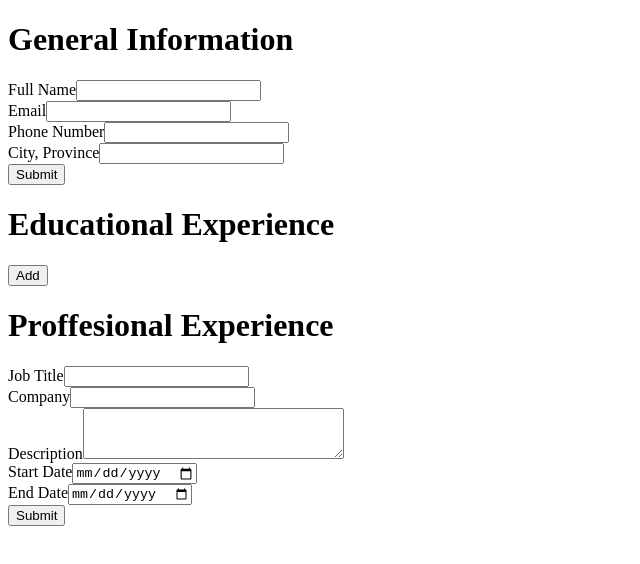
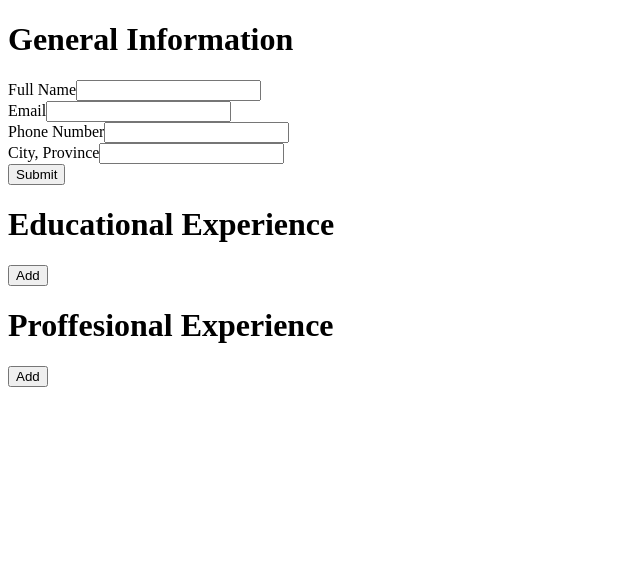
Before and after one commit to JBisquick/cv, a React (Vite) app: page / in a window 1280 px wide. Shown: the top 564 px of the page, without its empty margins (0-640 px from the left). Built offline with nearby package versions, Linux system fonts and the light colour scheme.

Commit message:
Add cancel/add button to job info form

```diff
--- a/src/components/JobInfo.jsx
+++ b/src/components/JobInfo.jsx
@@ -1,8 +1,35 @@
-function JobInfo({onSubmit, jobs}) {
+import { useState } from 'react';
+
+function JobInfo({ onSubmit, jobs }) {
+  const [formState, setFormState] = useState('hide');
+
+  function hide(e) {
+    e.preventDefault();
+    setFormState('hide');
+  }
+
+  function show() {
+    setFormState('show');
+  }
+
   return (
     <div>
       <h1>Proffesional Experience</h1>
-      <form onSubmit={onSubmit}>
+      {formState === 'hide' ? (
+        <button value="none" onClick={show}>
+          Add
+        </button>
+      ) : (
+        <>
+          <button value="none" onClick={hide}>
+            Cancel
+          </button>
+          <form
+            onSubmit={(e) => {
+              onSubmit(e);
+              hide(e);
+            }}
+          >
             <div>
               <label htmlFor="title">Job Title</label>
               <input type="text" id="title" name="title" />
@@ -23,14 +50,18 @@ function JobInfo({onSubmit, jobs}) {
               <label htmlFor="endDate">End Date</label>
               <input type="date" id="endDate" name="endDate" />
             </div>
-        <button>Submit</button>
+            <button type="submit">Submit</button>
           </form>
+        </>
+      )}
       {jobs.map((job) => (
         <div key={job.id}>
           <div>
             <div>{job.title}</div>
             <div>{job.company}</div>
-            <div>{job.startDate} - {job.endDate}</div>
+            <div>
+              {job.startDate} - {job.endDate}
+            </div>
             <div>{job.description}</div>
           </div>
           <button>Edit</button>
```
Lines whose indentation alone changed are shown as unchanged.
